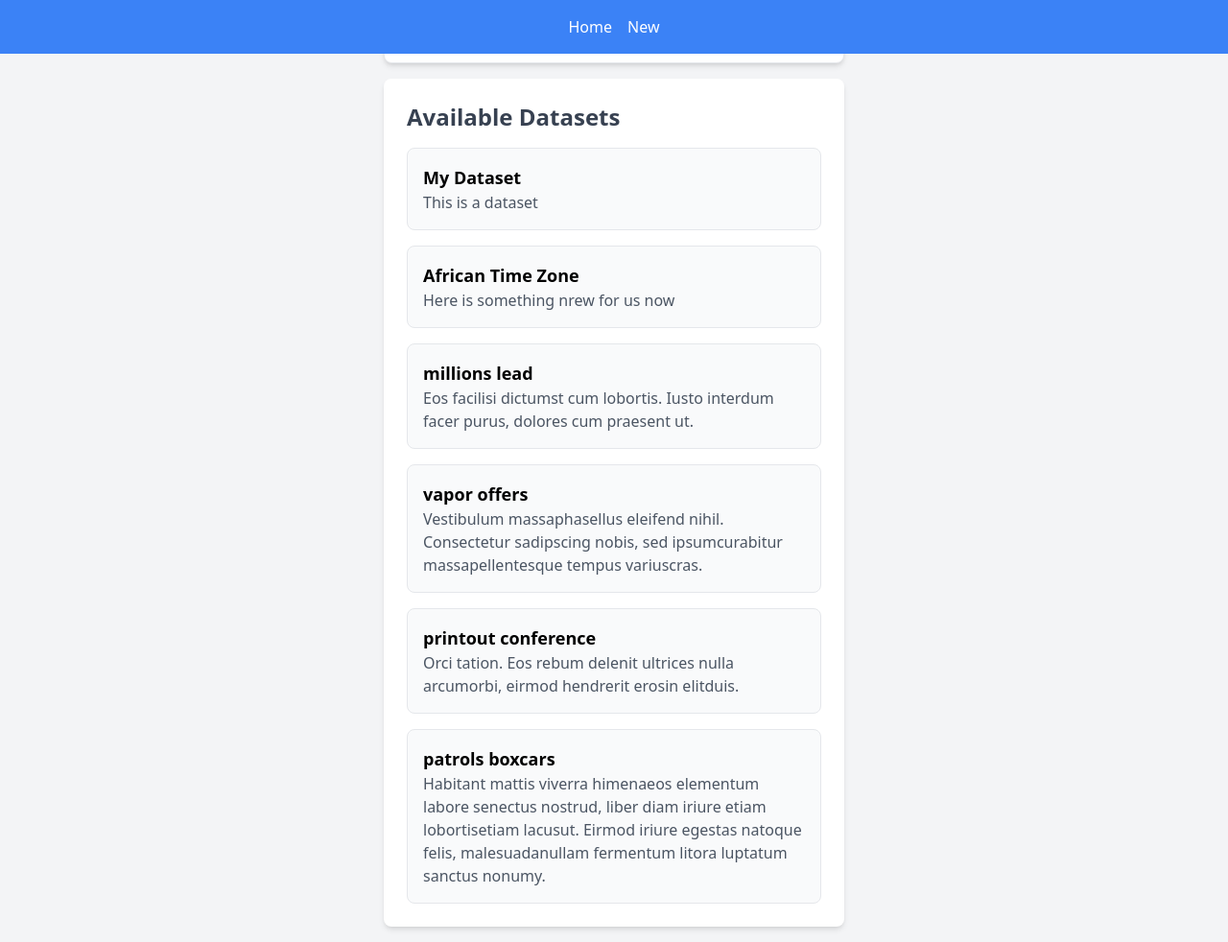
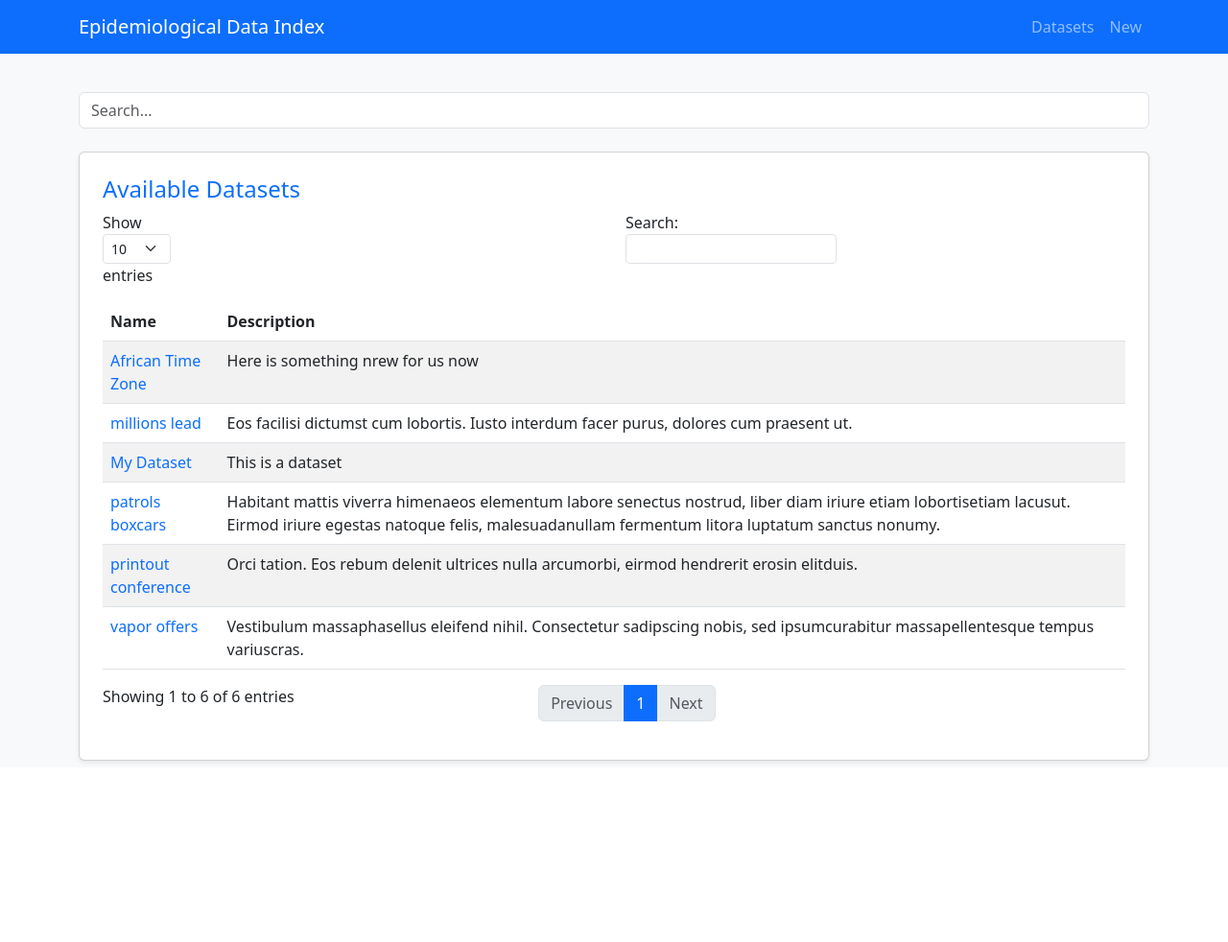
Before and after one commit to DataDotOrg/data-index, a Django app: page / in a window 1280 px wide. Shown: the whole page at 96% size. After the commit the page ends 796 px from the top, so only its background shows below. Run offline with Django 5.2, Linux system fonts and the light colour scheme; data comes from the database, SQL or seed files in the repository; both versions use the stored data as it was after the commit; some libraries are stand-ins or nearby versions.

Commit message:
prep for upload by data type

```diff
--- a/data_index/settings.py
+++ b/data_index/settings.py
@@ -123,3 +123,4 @@ STATIC_ROOT = BASE_DIR / 'staticfiles'
 # https://docs.djangoproject.com/en/5.1/ref/settings/#default-auto-field
 
 DEFAULT_AUTO_FIELD = 'django.db.models.BigAutoField'
+USE_RANDOM_DATA = True
--- a/main/models.py
+++ b/main/models.py
@@ -8,6 +8,7 @@ class Dataset(models.Model):
     slug = models.SlugField(max_length=110, null=True)
     description = models.TextField(null=True, blank=True)
     file = models.FileField(upload_to='media/')
+    url = models.URLField(null=True, blank=True)
     date = models.DateTimeField(auto_now_add=True, null=True)
 
     def __str__(self):
--- a/main/templates/main/base.html
+++ b/main/templates/main/base.html
@@ -4,14 +4,28 @@
     <meta charset="UTF-8">
     <meta name="viewport" content="width=device-width, initial-scale=1.0">
     <title>{% block title %}{{ title }}{% endblock title %}</title>
-    <script src="https://cdn.tailwindcss.com"></script>
+    <script src="https://code.jquery.com/jquery-3.6.0.min.js"></script>
+    <script src="https://cdn.datatables.net/1.13.4/js/jquery.dataTables.min.js"></script>
+    <script src="https://cdn.datatables.net/1.13.4/js/dataTables.bootstrap5.min.js"></script>
+    <link href="https://cdn.jsdelivr.net/npm/bootstrap@5.3.0/dist/css/bootstrap.min.css" rel="stylesheet">
+    <script src="https://cdn.jsdelivr.net/npm/bootstrap@5.3.0/dist/js/bootstrap.bundle.min.js"></script>
 </head>
-<nav class="bg-blue-500 p-4 text-white flex justify-center space-x-4 w-full fixed top-0 left-0">
-    <a href="/" class="hover:underline">Home</a>
-    <a href="/new" class="hover:underline">New</a>
+<nav class="navbar navbar-expand-lg navbar-dark bg-primary fixed-top">
+    <div class="container">
+        <a class="navbar-brand" href="/">Epidemiological Data Index</a>
+        <button class="navbar-toggler" type="button" data-bs-toggle="collapse" data-bs-target="#navbarNav">
+            <span class="navbar-toggler-icon"></span>
+        </button>
+        <div class="collapse navbar-collapse" id="navbarNav">
+            <ul class="navbar-nav ms-auto">
+                <li class="nav-item"><a class="nav-link" href="/">Datasets</a></li>
+                <li class="nav-item"><a class="nav-link" href="/new">New</a></li>
+            </ul>
+        </div>
+    </div>
 </nav>
-<body class="bg-gray-100 flex items-center justify-center min-h-screen">
-    {% block content %}
-    {% endblock content %}
+<body class="bg-light pt-5">
+{% block content %}
+{% endblock content %}
 </body>
 </html>
--- a/main/templates/main/index.html
+++ b/main/templates/main/index.html
@@ -1,20 +1,41 @@
 {% extends 'main/base.html' %}
 
 {% block content %}
-    <div class="w-full max-w-lg p-4">
-        <div class="mb-4">
-            <input type="text" placeholder="Search..." class="w-full p-3 border rounded-lg shadow-md focus:outline-none focus:ring-2 focus:ring-blue-400">
-        </div>
-        <div class="bg-white p-6 rounded-lg shadow-md">
-            <h1 class="text-2xl font-bold text-gray-700">Available Datasets</h1>
-            <ul class="mt-4 space-y-4">
+<div class="container mt-5">
+    <div class="mb-4">
+        <input type="text" id="searchBox" placeholder="Search..." class="form-control">
+    </div>
+    <div class="card p-4 shadow-sm">
+        <h1 class="h4 text-primary">Available Datasets</h1>
+        <table id="datasetTable" class="table table-striped mt-3">
+            <thead>
+                <tr>
+                    <th>Name</th>
+                    <th>Description</th>
+                </tr>
+            </thead>
+            <tbody>
                 {% for dataset in datasets %}
-                    <li class="p-4 border rounded-lg bg-gray-50">
-                        <h2 class="text-lg font-semibold"><a href="{% url 'main:dataset_detail' dataset.slug %}">{{ dataset.name }}</a></h2>
-                        <p class="text-gray-600">{{ dataset.description }}</p>
-                    </li>
+                    <tr>
+                        <td><a href="{% url 'main:dataset_detail' dataset.slug %}" class="text-decoration-none">{{ dataset.name }}</a></td>
+                        <td>{{ dataset.description }}</td>
+                    </tr>
                 {% endfor %}
-            </ul>
-        </div>
+            </tbody>
+        </table>
     </div>
+</div>
+<script>
+    $(document).ready(function() {
+        var table = $('#datasetTable').DataTable({
+            "paging": true,  // Enable pagination
+            "ordering": true, // Enable column sorting
+            "info": true     // Show info like "Showing 1-10 of 50 entries"
+        });
+
+        $('#searchBox').on('input', function() {
+            table.search($(this).val()).draw();
+        });
+    });
+</script>
 {% endblock content %}
--- a/main/urls.py
+++ b/main/urls.py
@@ -8,10 +8,9 @@ urlpatterns = [
     # list
     path('', views.Index.as_view(), name='index'),
     # create dataset
-    path('new/', views.NewDataset.as_view(), name='create_dataset'),
+    path('new/', views.NewChoose.as_view(), name='new_choose'),
+    path('new/schema/', views.NewDatasetSchema.as_view(), name='create_dataset_schema'),
+    path('new/no-schema/', views.NewDatasetNoSchema.as_view(), name='create_dataset_no_schema'),
     # details
     path('dataset/<str:dataset>/', views.DatasetDetail.as_view(), name='dataset_detail'),
-    # search
-    path('search/', views.Search.as_view(), name='search'),
-    path('search-results/', views.SearchResults.as_view(), name='search_results'),
 ]
--- a/main/views.py
+++ b/main/views.py
@@ -2,7 +2,11 @@ from django import http
 from django.template.defaultfilters import ljust
 from django.views.generic import TemplateView, CreateView, FormView, DetailView, ListView
 import yaml
+from random_words import RandomWords, LoremIpsum
 from . import models, forms
+from django.conf import settings
+rw = RandomWords()
+li = LoremIpsum()
 
 
 class Index(ListView):
@@ -16,10 +20,18 @@ class Index(ListView):
         return context
 
 
-class NewDataset(CreateView):
+class NewChoose(TemplateView):
+    template_name = 'main/choose_datatype.html'
+
+    def get_context_data(self, **kwargs):
+        context = super().get_context_data(**kwargs)
+        context['title'] = 'Choose Data Type'
+        return context
+
+class NewDatasetSchema(CreateView):
     model = models.Dataset
-    fields = ['name', 'description', 'file']
-    template_name = 'main/new_dataset.html'
+    form_class = forms.CreateDatasetSchema
+    template_name = 'main/new_dataset_schema.html'
     success_url = '/'
 
     def get_context_data(self, **kwargs):
@@ -29,14 +41,31 @@ class NewDataset(CreateView):
 
     def get_initial(self):
         initial = super().get_initial()
-        initial['name'] = 'My Dataset'
-        initial['description'] = 'This is a dataset'
+        if settings.USE_RANDOM_DATA:
+            initial['name'] = ' '.join(rw.random_words(count=2))
+            initial['description'] = li.get_sentences(2)
+            initial['url'] = f"https://{'-'.join(rw.random_words(count=2))}.com"
         return initial
 
-    def form_valid(self, form):
-        dataset = form.save()
-        print(dataset)
-        return http.HttpResponseRedirect(self.success_url)
+
+class NewDatasetNoSchema(CreateView):
+    model = models.Dataset
+    form_class = forms.CreateDatasetNoSchema
+    template_name = 'main/new_dataset_no_schema.html'
+    success_url = '/'
+
+    def get_context_data(self, **kwargs):
+        context = super().get_context_data(**kwargs)
+        context['title'] = 'New Dataset'
+        return context
+
+    def get_initial(self):
+        initial = super().get_initial()
+        if settings.USE_RANDOM_DATA:
+            initial['name'] = ' '.join(rw.random_words(count=2))
+            initial['description'] = li.get_sentences(2)
+            initial['url'] = f"https://{'-'.join(rw.random_words(count=2))}.com"
+        return initial
 
 
 class DatasetDetail(DetailView):
@@ -52,22 +81,3 @@ class DatasetDetail(DetailView):
             data = yaml.safe_load(file)
         context['file_contents'] = yaml.dump(data, default_flow_style=False)
         return context
-
-
-class Search(FormView):
-    form_class = forms.SearchForm
-    template_name = 'main/search.html'
-
-    def get_context_data(self, **kwargs):
-        context = super().get_context_data(**kwargs)
-        context['title'] = 'Search'
-        return context
-
-
-class SearchResults(TemplateView):
-    template_name = 'main/search_results.html'
-
-    def get_context_data(self, **kwargs):
-        context = super().get_context_data(**kwargs)
-        context['title'] = 'Search Results'
-        return context
--- a/requirements.txt
+++ b/requirements.txt
@@ -1,4 +1,5 @@
 asgiref==3.8.1
 Django==5.1.7
 PyYAML==6.0.2
+RandomWords==0.4.0
 sqlparse==0.5.3
```
Also changed, not shown: main/forms.py (+18 -5 lines), main/templates/main/choose_datatype.html (added, +27 -0 lines), main/templates/main/data_detail.html (+6 -6 lines), main/templates/main/new_dataset.html (deleted, +0 -27 lines), main/templates/main/new_dataset_no_schema.html (added, +36 -0 lines), main/templates/main/new_dataset_schema.html (added, +36 -0 lines), db.sqlite3, main/migrations/0005_dataset_url.py (added).
